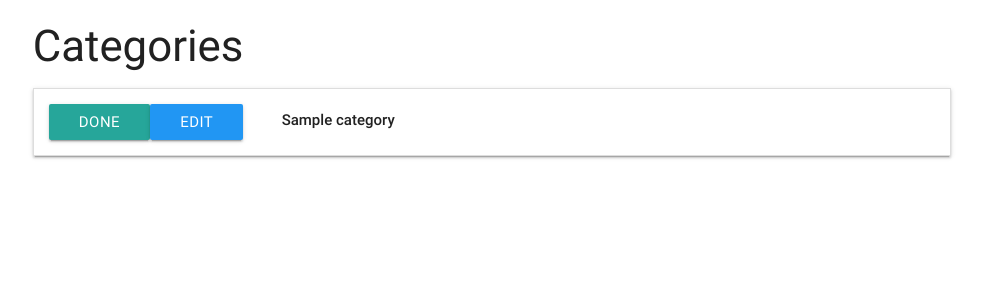
After one commit to Davewalsh3/task_manager2, a Flask app: page /get_categories in a window 1280 px wide. The commit adds this page. Shown: the top 300 px of the page, without its empty margins (148-1131 px from the left). Run offline with Flask 2, Linux system fonts and the light colour scheme; a database or web service that is not in the repository returns one stand-in record (values such as "Sample title"); some libraries are stand-ins or nearby versions.

Commit message:
Display Categories

```diff
--- a/app.py
+++ b/app.py
@@ -63,6 +63,12 @@ def delete_task(task_id):
     return redirect(url_for('get_tasks'))
 
 
+@app.route('/get_categories')
+def get_categories():
+    return render_template('categories.html',
+                           categories=mongo.db.categories.find())
+
+
 if __name__ == '__main__':
     app.run(host=os.environ.get('IP'),
             port=int(os.environ.get('PORT')),
--- /dev/null
+++ b/templates/categories.html
@@ -0,0 +1,24 @@
+<!DOCTYPE html>
+{% extends 'base.html'%} {% block content %}
+
+
+<div class="row">
+
+    <h3>Categories</h3>
+    <ul class="collapsible" data-collapsible="accordion">
+        {% for category in categories %}
+        <li>
+            <div class="collapsible-header">
+                    <a href="" class="waves-effect waves-light btn btn_small">Done</a>
+                    <a href="" class="waves-effect waves-light btn btn_small blue">Edit</a>
+
+                <div class=" task_header col s9">
+                    <strong>{{category.category_name}}</strong>
+                </div>
+            </div>
+        </li>
+        {% endfor %}
+
+    </ul>
+</div>
+{% endblock %}
```
Also changed, not shown: templates/tasks.html (+4 -5 lines).
